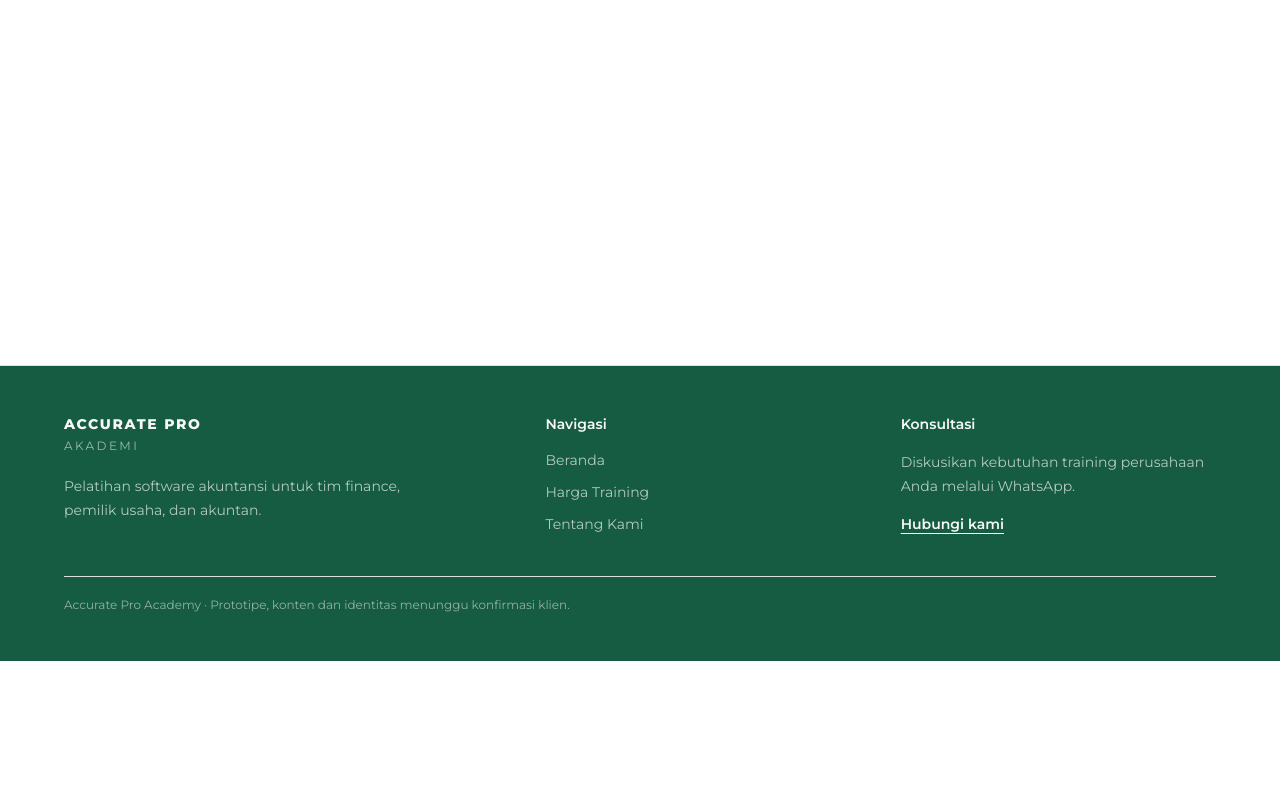
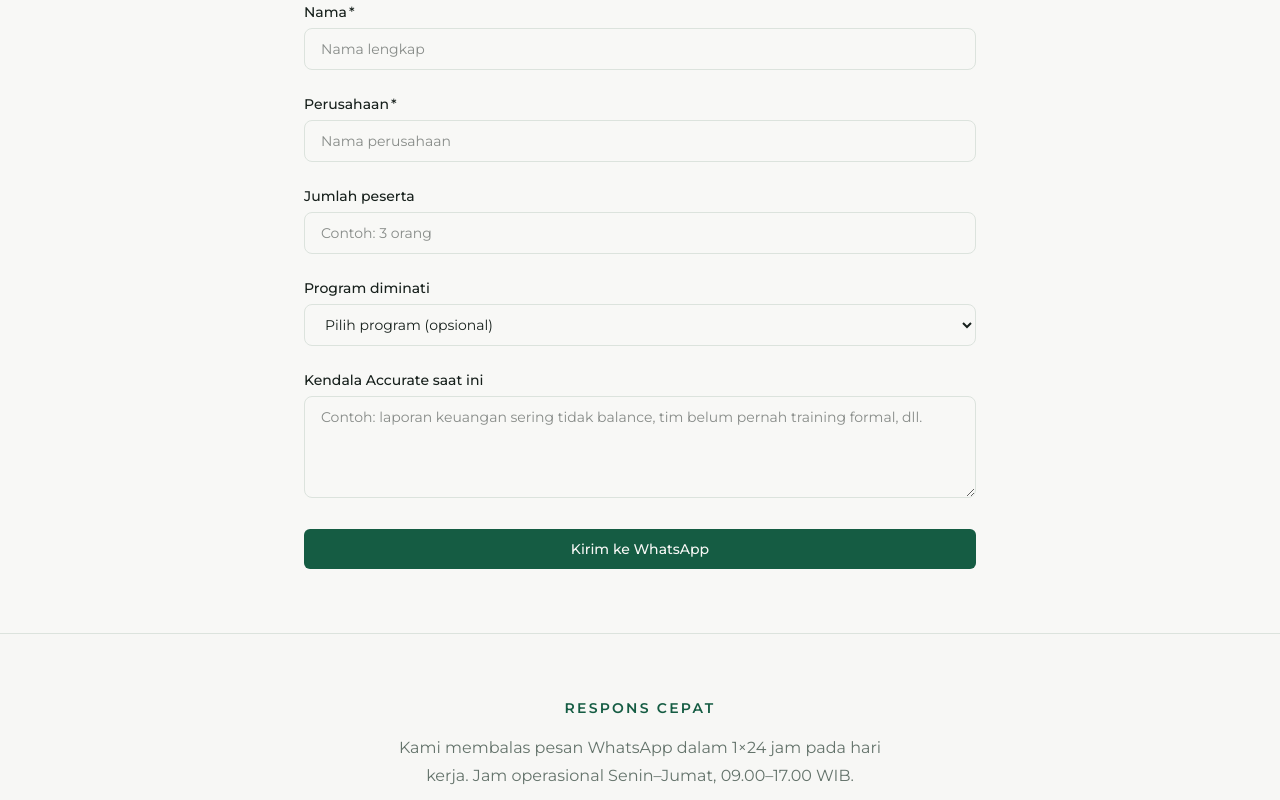
Before and after one commit to Iwang-f/accurate-course-web, a Next.js app: page /kontak in a window 1280 px wide. Before the commit this address had no page. Shown: the part 500-1300 px from the top of the page. Before the commit the page ends 1161 px from the top, so only its background shows below. Built offline with nearby package versions, Linux system fonts and the light colour scheme.

Commit message:
feat: build /kontak page with consultation form to WhatsApp (#3)

```diff
--- /dev/null
+++ b/src/app/kontak/layout.tsx
@@ -0,0 +1,10 @@
+import type { Metadata } from "next";
+
+export const metadata: Metadata = {
+  title: "Hubungi Kami",
+  description: "Konsultasikan kebutuhan training Accurate untuk tim finance Anda via WhatsApp.",
+};
+
+export default function KontakLayout({ children }: { children: React.ReactNode }) {
+  return children;
+}
--- /dev/null
+++ b/src/app/kontak/page.tsx
@@ -0,0 +1,109 @@
+"use client";
+
+import type { FormEvent } from "react";
+import { useState } from "react";
+import { SITE, PROGRAM } from "@/lib/site";
+import { PageIntro } from "@/components/page-intro";
+import { buttonVariants } from "@/components/ui/button";
+
+export default function KontakPage() {
+  const [nama, setNama] = useState("");
+  const [perusahaan, setPerusahaan] = useState("");
+  const [jumlah, setJumlah] = useState("");
+  const [program, setProgram] = useState("");
+  const [kendala, setKendala] = useState("");
+
+  function handleSubmit(e: FormEvent) {
+    e.preventDefault();
+    const msg = encodeURIComponent(
+      `Halo, saya ingin konsultasi program training Accurate.\n\nNama: ${nama}\nPerusahaan: ${perusahaan}\nJumlah peserta: ${jumlah || "—"}\nProgram diminati: ${program || "—"}\nKendala saat ini: ${kendala || "—"}\n\nMohon info lebih lanjut.`
+    );
+    window.open(`${SITE.whatsapp}?text=${msg}`, "_blank");
+  }
+
+  return (
+    <main className="flex-1">
+      <PageIntro
+        eyebrow="Hubungi Kami"
+        title="Diskusikan kebutuhan training tim Anda"
+        description="Ceritakan kondisi pembukuan yang berjalan. Kami akan merekomendasikan titik mulai yang paling relevan."
+      />
+
+      <section className="px-5 py-14 sm:px-8 md:py-16">
+        <div className="mx-auto max-w-2xl">
+          <form onSubmit={handleSubmit} className="space-y-6">
+            <Field label="Nama" value={nama} onChange={setNama} placeholder="Nama lengkap" required />
+            <Field label="Perusahaan" value={perusahaan} onChange={setPerusahaan} placeholder="Nama perusahaan" required />
+            <Field label="Jumlah peserta" value={jumlah} onChange={setJumlah} placeholder="Contoh: 3 orang" />
+            <div>
+              <label className="mb-1.5 block text-sm font-medium">Program diminati</label>
+              <select
+                value={program}
+                onChange={(e) => setProgram(e.target.value)}
+                className="w-full rounded-lg border border-border/60 bg-background px-4 py-2.5 text-sm outline-none focus:border-primary"
+              >
+                <option value="">Pilih program (opsional)</option>
+                {PROGRAM.map((p) => (
+                  <option key={p.judul} value={p.judul}>{p.judul}</option>
+                ))}
+              </select>
+            </div>
+            <div>
+              <label className="mb-1.5 block text-sm font-medium">Kendala Accurate saat ini</label>
+              <textarea
+                value={kendala}
+                onChange={(e) => setKendala(e.target.value)}
+                placeholder="Contoh: laporan keuangan sering tidak balance, tim belum pernah training formal, dll."
+                rows={4}
+                className="w-full resize-y rounded-lg border border-border/60 bg-background px-4 py-2.5 text-sm outline-none focus:border-primary"
+              />
+            </div>
+            <button type="submit" className={buttonVariants({ size: "lg", className: "w-full gap-2" })}>
+              Kirim ke WhatsApp
+            </button>
+          </form>
+        </div>
+      </section>
+
+      <section className="border-t border-border/50 bg-muted/20 px-5 py-14 sm:px-8 md:py-16">
+        <div className="mx-auto max-w-2xl text-center">
+          <p className="text-sm font-semibold uppercase tracking-[0.16em] text-primary">Respons cepat</p>
+          <p className="mt-4 max-w-lg text-base leading-7 text-muted-foreground sm:mx-auto">
+            Kami membalas pesan WhatsApp dalam 1×24 jam pada hari kerja. Jam operasional Senin–Jumat, 09.00–17.00 WIB.
+          </p>
+        </div>
+      </section>
+    </main>
+  );
+}
+
+function Field({
+  label,
+  value,
+  onChange,
+  placeholder,
+  required,
+}: {
+  label: string;
+  value: string;
+  onChange: (v: string) => void;
+  placeholder?: string;
+  required?: boolean;
+}) {
+  return (
+    <div>
+      <label className="mb-1.5 block text-sm font-medium">
+        {label}
+        {required && <span className="ml-0.5 text-destructive">*</span>}
+      </label>
+      <input
+        type="text"
+        value={value}
+        onChange={(e) => onChange(e.target.value)}
+        placeholder={placeholder}
+        required={required}
+        className="w-full rounded-lg border border-border/60 bg-background px-4 py-2.5 text-sm outline-none focus:border-primary"
+      />
+    </div>
+  );
+}
```
